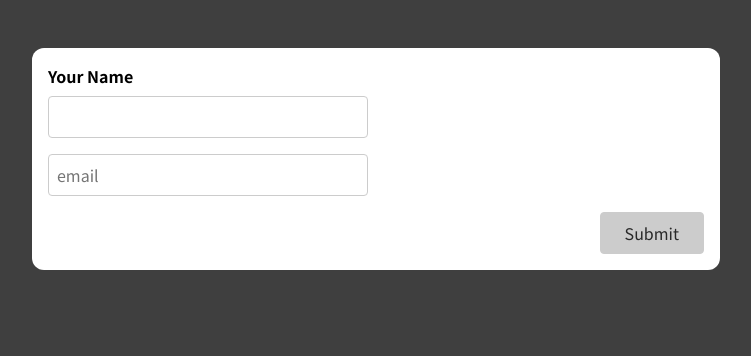
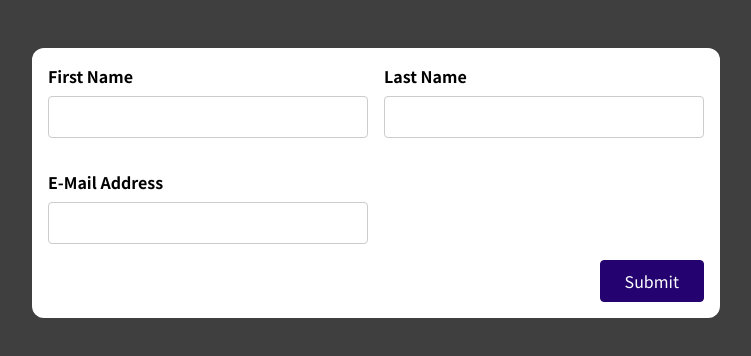
Before and after one commit to wooinjae2/ui-test, a React (Create React App) app in the folder FormInputProject1/: page / in a window 1280 px wide. Shown: the top 356 px of the page, without its empty margins (264-1015 px from the left). Built offline with nearby package versions, Linux system fonts and the light colour scheme.

Commit message:
challenge hooks

```diff
--- a/FormInputProject1/src/App.js
+++ b/FormInputProject1/src/App.js
@@ -1,9 +1,9 @@
-import SimpleInput from './components/SimpleInput';
+import BasicForm from './components/BasicForm';
 
 function App() {
   return (
     <div className="app">
-      <SimpleInput />
+      <BasicForm />
     </div>
   );
 }
--- a/FormInputProject1/src/components/BasicForm.js
+++ b/FormInputProject1/src/components/BasicForm.js
@@ -1,22 +1,93 @@
+import useChallenge from "../hooks/challenge-input";
+
 const BasicForm = (props) => {
+  const {
+    value: nameValue,
+    valid: nameValid,
+    touch: nameTouch,
+    changeHandler: nameChangeHandler,
+    blurHandler: nameBlurHandler,
+    reset: nameReset,
+  } = useChallenge((value) => {
+    return value.trim() !== "";
+  });
+
+  const {
+    value: lastNameValue,
+    valid: lastNameValid,
+    touch: lastNameTouch,
+    changeHandler: lastNameChangeHandler,
+    blurHandler: lastNameBlurHandler,
+    reset: lastNameReset,
+  } = useChallenge((value) => {
+    return value.trim() !== "";
+  });
+
+  const {
+    value: emailValue,
+    valid: emailValid,
+    touch: emailTouch,
+    changeHandler: emailChangeHandler,
+    blurHandler: emailBlurHandler,
+    reset: emailReset,
+  } = useChallenge((value) => {
+    return value.trim() !== "";
+  });
+  /**
+   *
+   *
+   */
+
+  const submitHander = (e) => {
+    e.preventDefault();
+
+    if (nameValid && emailValid && lastNameValid) {
+      nameReset();
+      lastNameReset();
+      emailReset();
+    }
+  };
+
+  const emailClass = emailTouch && emailValid ? 'form-control' : 'form-control invalid' ;
+  const nameClass = nameTouch && nameValid ? 'form-control' : 'form-control invalid' ;
+  const lastNameClass = lastNameTouch && lastNameValid ? 'form-control' : 'form-control invalid' ;
+
+  console.log('emailClass, nameClass, lastNameClass', emailClass, nameClass, lastNameClass)
   return (
     <form>
-      <div className='control-group'>
-        <div className='form-control'>
-          <label htmlFor='name'>First Name</label>
-          <input type='text' id='name' />
+      <div className="control-group">
+        <div className="form-control">
+          <label htmlFor="name">First Name</label>
+          <input
+            className={nameClass}
+            type="text"
+            id="name"
+            value={nameValue}
+            onChange={nameChangeHandler}
+            onBlur={nameBlurHandler}
+          />
         </div>
-        <div className='form-control'>
-          <label htmlFor='name'>Last Name</label>
-          <input type='text' id='name' />
+        <div className="form-control">
+          <label htmlFor="name">Last Name</label>
+          <input type="text" id="name"
+          className={lastNameClass}
+          onChange={lastNameChangeHandler}
+          onBlur={lastNameBlurHandler}
+          value={lastNameValue}
+          />
         </div>
       </div>
-      <div className='form-control'>
-        <label htmlFor='name'>E-Mail Address</label>
-        <input type='text' id='name' />
+      <div className="form-control">
+        <label htmlFor="name">E-Mail Address</label>
+        <input type="text" id="name"
+        className={emailClass}
+        onChange={emailChangeHandler}
+        onBlur={emailBlurHandler}
+        value={emailValue}
+        />
       </div>
-      <div className='form-actions'>
-        <button>Submit</button>
+      <div className="form-actions">
+        <button onClick={submitHander}>Submit</button>
       </div>
     </form>
   );
--- /dev/null
+++ b/FormInputProject1/src/hooks/challenge-input.js
@@ -0,0 +1,46 @@
+import {useState} from 'react';
+
+
+
+const useChallenge = (validation) => {
+    const [value, setValue] = useState('');
+    const [valid, setValid] = useState('');
+    const [touch, setTouch] = useState('');
+
+    const changeHandler = (e) => {
+        setValue(e.target.value);
+        if(validation(e.target.value)){
+            setValid(true);
+        }else{
+            setValid(false);
+        }
+    }
+
+
+
+    const blurHandler = (e) => {
+        setTouch(true);
+    }
+
+    const reset = () => {
+        setValue('');
+        setValid('');
+        setTouch(false);
+    }
+
+
+
+
+
+    return {
+        value,
+        valid,
+        touch,
+        changeHandler,
+        blurHandler,
+        reset,
+
+    }
+}
+
+export default useChallenge;
```
Also changed, not shown: 1 other file (tests, documents, lock files or other folders).
